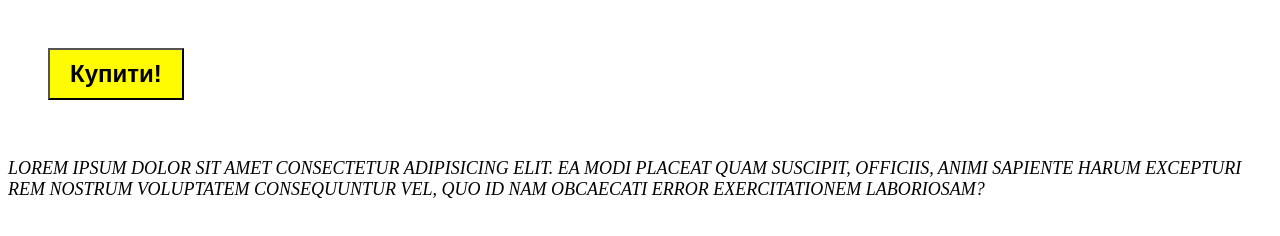
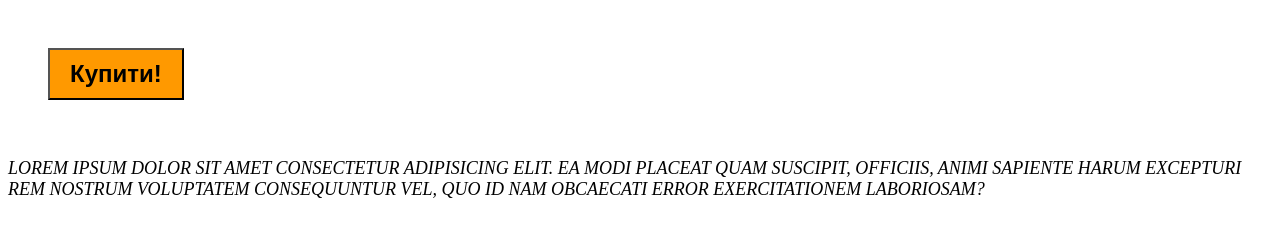
Before and after one commit to misha228-dotcom/Hw-10, a plain HTML site: page index.html in a window 1280 px wide. In both pictures the pointer is over the button "Купити!". Drawn offline with Linux system fonts and the light colour scheme.

Commit message:
i made html and css

```diff
--- a/style.css
+++ b/style.css
@@ -16,6 +16,12 @@
 
 }
 
+.btn:hover{
+    background-color: rgb(255, 153, 0);
+    font-size: 24px;
+  font-weight: 700;
+}
+
 .text{
     font-size: 18px;
     font-style: italic;
```
